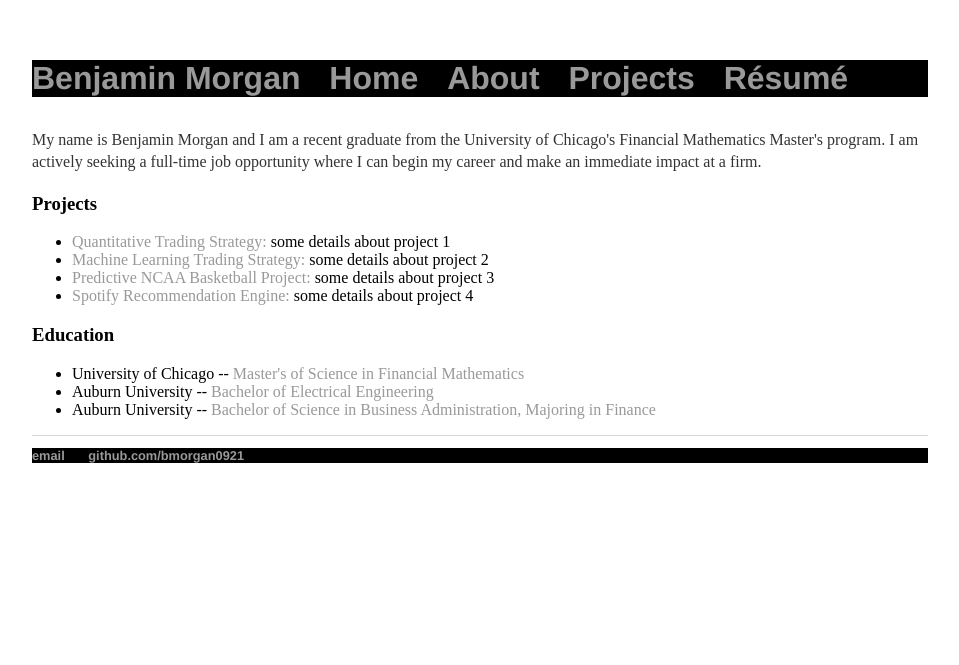
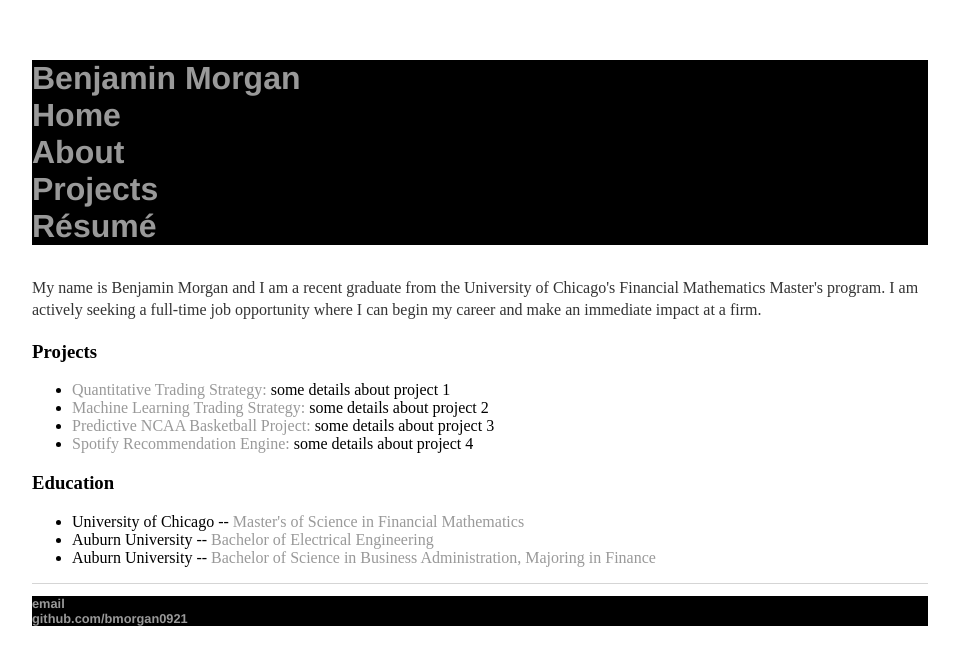
Before and after one commit to bmorgan0921/bmorgan0921.github.io, a Jekyll site: the page built from index.html, in a window 1280 px wide. Shown: the top 665 px of the page, without its empty margins (160-1119 px from the left). Built offline with Jekyll 4.4.1, drawn with Linux system fonts in a browser that asks for light colours.

Commit message:
trying to adjuts navbar across entire screen

```diff
--- a/css/main.css
+++ b/css/main.css
@@ -32,7 +32,7 @@ footer ul {
 
 
 nav ul li, footer ul li {
-    display: inline;
+    display: flex;
     margin-right: 20px;
     background-color: black;
     color: white;
```
